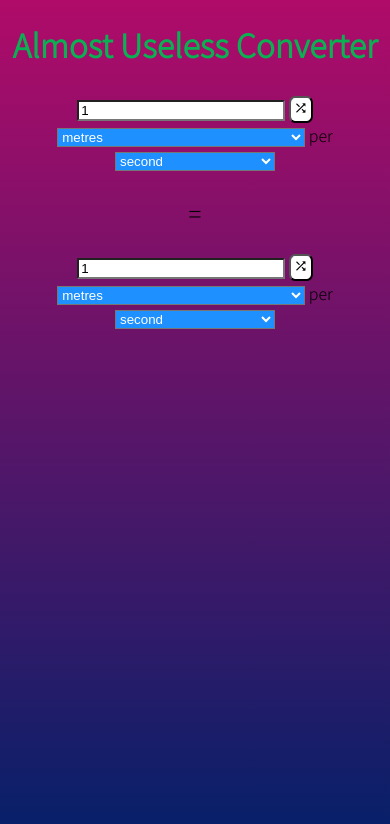
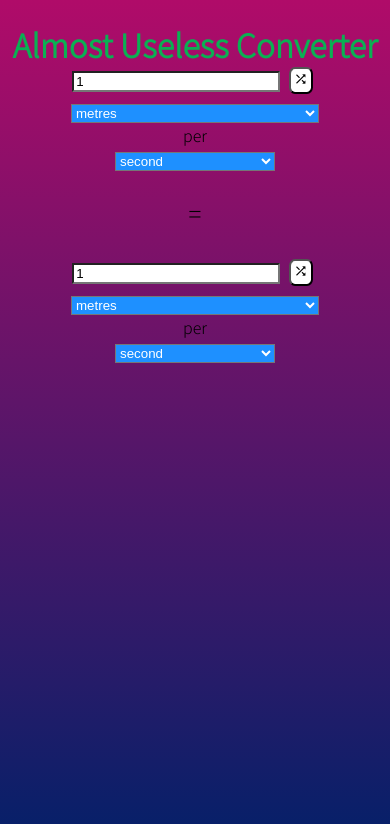
Before and after one commit to the-white-cloud/Useless-Motion-Converter, a plain HTML site: page index.html in a window 390 px wide. Drawn offline with Linux system fonts and the light colour scheme.

Commit message:
responsive

```diff
--- a/index.html
+++ b/index.html
@@ -18,8 +18,8 @@
   <div id="hideIfNoJS" class='centering' style='display:none;'>
     <form>
       <!-- inputs -->
-      <input type='number' id='num_to_con' style='width:200px; display:inline; horizontal-align:middle;'
-        oninput="inputChange()" value='1'>
+      <div class="conv_num_thing"><input type='number' id='num_to_con' style='width:200px; display:inline; horizontal-align:middle;'
+        oninput="inputChange()" value='1'></div>
       <button class="randomise" type="button" onclick="randomChangeInput()"><i class="material-icons"
           style="font-size:14px;">shuffle</i></button>
       <br>
@@ -97,7 +97,7 @@
           parsecs
         </option>
       </select>
-      per
+      <div class='per'>per</div>
       <select id="inputTimeUnit" onchange="inputChange()">
         <option value="Jiffy">
           jiffy
@@ -177,7 +177,7 @@
       </select>
       <p>=</p>
       <!-- outputs -->
-      <input type='number' id='output' style='width:200px; display:inline;' oninput="outputChange()" value='1'>
+      <div class="conv_num_thing"><input type='number' id='output' style='width:200px; display:inline;' oninput="outputChange()" value='1'></div>
       <button class="randomise" type="button" onclick="randomChangeOutput()"><i class="material-icons"
           style="font-size:14px;">shuffle</i></button>
       <br>
@@ -255,7 +255,7 @@
           parsecs
         </option>
       </select>
-      per
+      <div class='per'>per</div>
       <select id="outputTimeUnit" onchange="inputChange()">
         <option value="Jiffy">
           jiffy
--- a/style.css
+++ b/style.css
@@ -74,3 +74,21 @@ p {
 input:focus, button:focus, select:focus {
   border: 2px solid skyblue;
  }
+
+@media (min-width: 600px) {
+  .per {
+    display: inline;
+  }
+  .conv_num_thing {
+    display: inline;
+  }
+}
+@media (max-width: 599px) {
+  .randomise {
+    margin: 5px;
+  }
+  .conv_num_thing {
+    text-align: center;
+    display: inline;
+  }
+}
```
